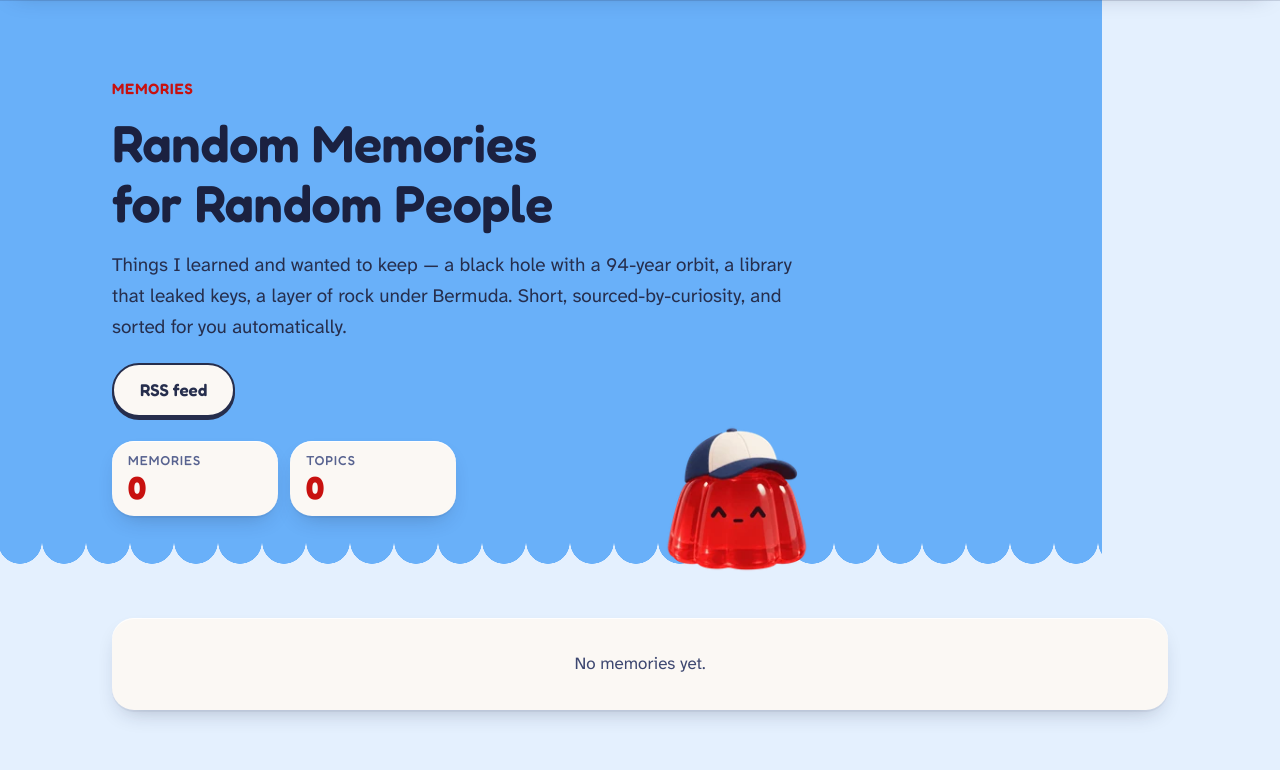
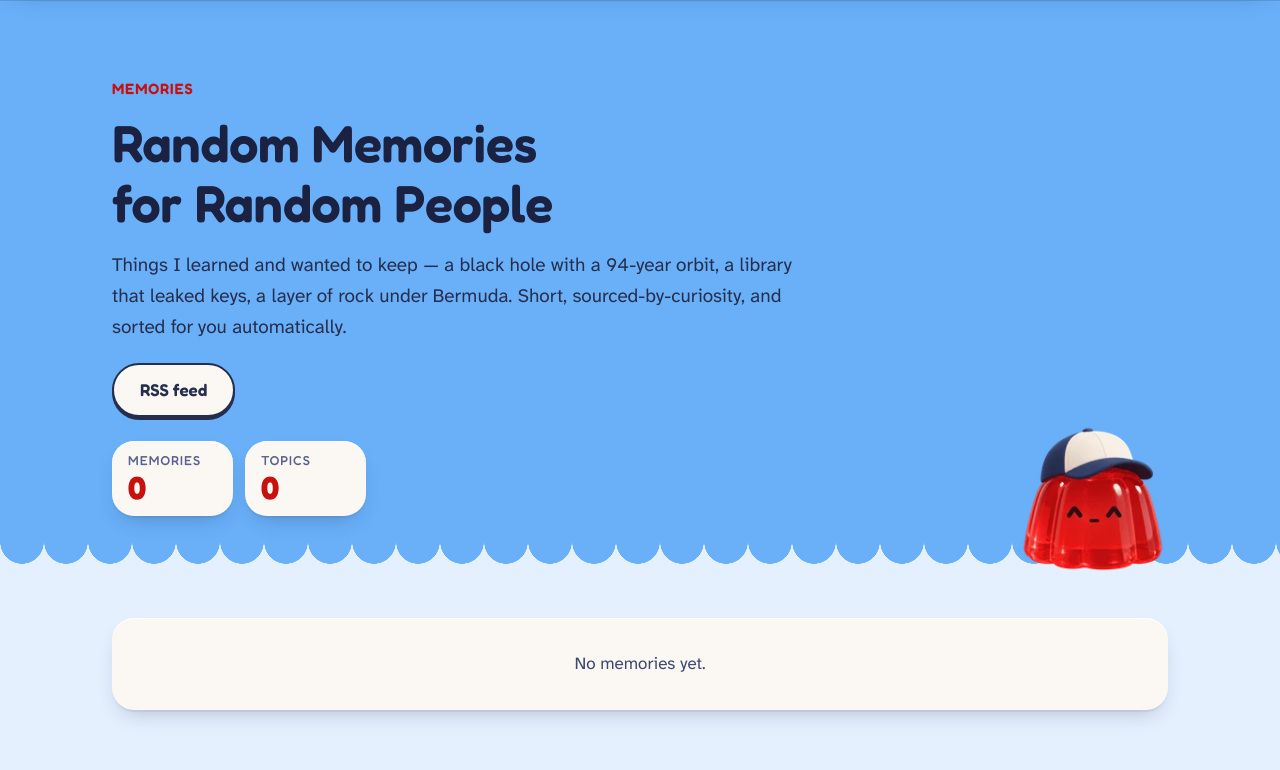
Before and after one commit to yunusemrejr/yunusemrevurgun-com, a PHP site: page /slop/views/rmrp.php in a window 1280 px wide. Shown: the part 84-854 px from the top of the page. Run offline with PHP 8.4, Linux system fonts and the light colour scheme; data that the repository does not hold is empty.

Commit message:
Fix hero band width and mascot overlap, drop side-stripe callout, keep related block out of the hero band
Co-Authored-By: Claude Sonnet 5.5 <noreply@anthropic.com>

```diff
--- a/assets/css/knowledge.css
+++ b/assets/css/knowledge.css
@@ -6,7 +6,7 @@
 .kn-progress span { display: block; height: 100%; background: var(--color-jelly); transform-origin: 0 50%; transform: scaleX(0); }
 
 /* ----- Hero + stats ----- */
-.kn-hero { max-width: 760px; }
+.kn-hero > * { max-width: 760px; }
 .kn-stats { display: grid; grid-template-columns: repeat(4, minmax(0, 1fr)); gap: var(--space-3); margin: var(--space-6) 0 0; }
 .kn-stats > div { background: var(--color-bg-card); border-radius: var(--radius-xl); box-shadow: var(--shadow-md); padding: var(--space-3) var(--space-4); transition: transform 320ms var(--ease-jelly); }
 .kn-stats > div:hover { transform: translateY(-3px) rotate(-1deg); }
@@ -115,5 +115,6 @@
 }
 @media print { .kn-prose.is-clamped { max-height: none; } .kn-prose::after, .kn-toggle, .kn-progress { display: none; } }
 
-.kn-stats, .ui-rmrp-stats { max-width: 600px; }
+.kn-stats { max-width: 520px; }
+.kn-stats dd { font-size: clamp(1.1rem, 2vw, 1.6rem); }
 .kn-page .ui-archive-filters { align-items: center; }
--- a/assets/css/rmrp.css
+++ b/assets/css/rmrp.css
@@ -217,16 +217,14 @@
 .ui-sr-only { position: absolute; width: 1px; height: 1px; overflow: hidden; clip: rect(0 0 0 0); white-space: nowrap; }
 
 /* ----- Hero ----- */
-.ui-rmrp-hero {
- display: block;
- max-width: 700px;
-}
+.ui-rmrp-hero > * { max-width: 700px; }
 .ui-rmrp-hero-actions { display: flex; flex-wrap: wrap; gap: var(--space-3); margin-top: var(--space-5); }
 .ui-rmrp-stats {
  display: grid;
  grid-template-columns: repeat(4, minmax(0, 1fr));
  gap: var(--space-3);
  margin: var(--space-6) 0 0;
+ max-width: 520px;
 }
 .ui-rmrp-stats > div {
  background: var(--color-bg-card);
@@ -341,7 +339,6 @@
 .ui-rmrp-takeaway {
  margin: var(--space-6) 0; padding: var(--space-5) var(--space-6);
  background: var(--color-bg-card); border-radius: var(--radius-xl); box-shadow: var(--shadow-md);
- border-left: 6px solid var(--color-jelly);
  font: 500 var(--text-xl)/1.45 var(--font-display); color: var(--color-navy);
 }
 .ui-rmrp-takeaway span { display: block; margin-bottom: var(--space-2); font: 600 var(--text-xs)/1 var(--font-display); letter-spacing: .1em; text-transform: uppercase; color: var(--color-accent); }
@@ -361,3 +358,4 @@
 .ui-rmrp-neighbour strong { font: 500 var(--text-sm)/1.35 var(--font-display); display: -webkit-box; -webkit-line-clamp: 3; -webkit-box-orient: vertical; overflow: hidden; }
 .ui-rmrp-related .ui-rmrp-cover { aspect-ratio: 5 / 2; }
 @media (max-width: 640px) { .ui-rmrp-neighbours { grid-template-columns: minmax(0, 1fr); } }
+.ui-rmrp-related { max-width: 760px; margin: var(--space-8) auto var(--space-4); }
--- a/views/rmrp-single.php
+++ b/views/rmrp-single.php
@@ -148,7 +148,7 @@ ui_render_head($title, $description, $pageMeta);
         <?php endif; ?>
 
         <?php if ($related): ?>
-            <section class="ui-section ui-rmrp-related">
+            <div class="ui-rmrp-related">
                 <h2 class="ui-brief-title">More on <?= htmlspecialchars(strtolower(vis_topic_label($mTopic))) ?></h2>
                 <div class="ui-rmrp-grid is-grid">
                     <?php foreach ($related as $r): ?>
@@ -161,7 +161,7 @@ ui_render_head($title, $description, $pageMeta);
                         </article>
                     <?php endforeach; ?>
                 </div>
-            </section>
+            </div>
         <?php endif; ?>
     </main>
 
```
